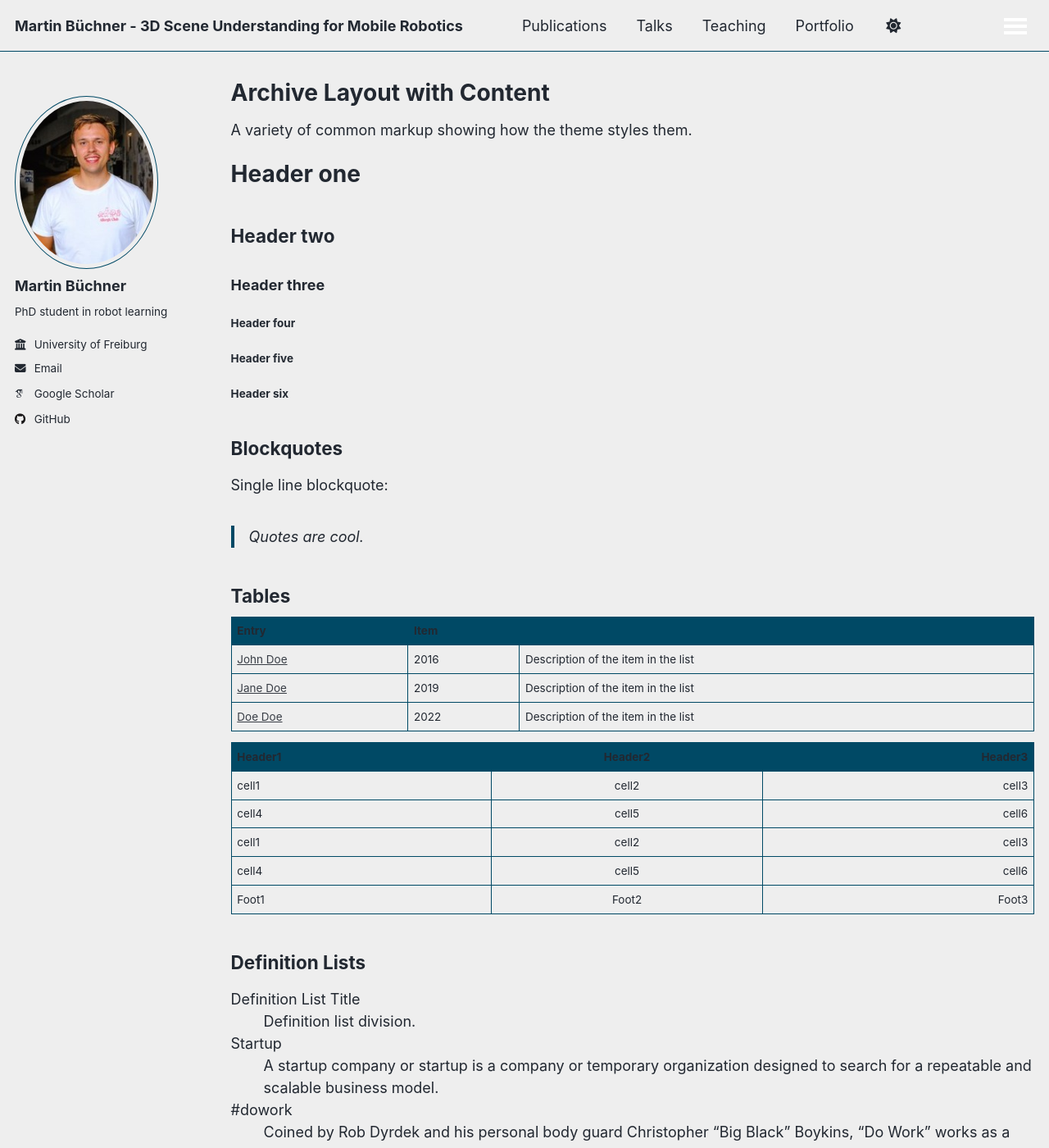
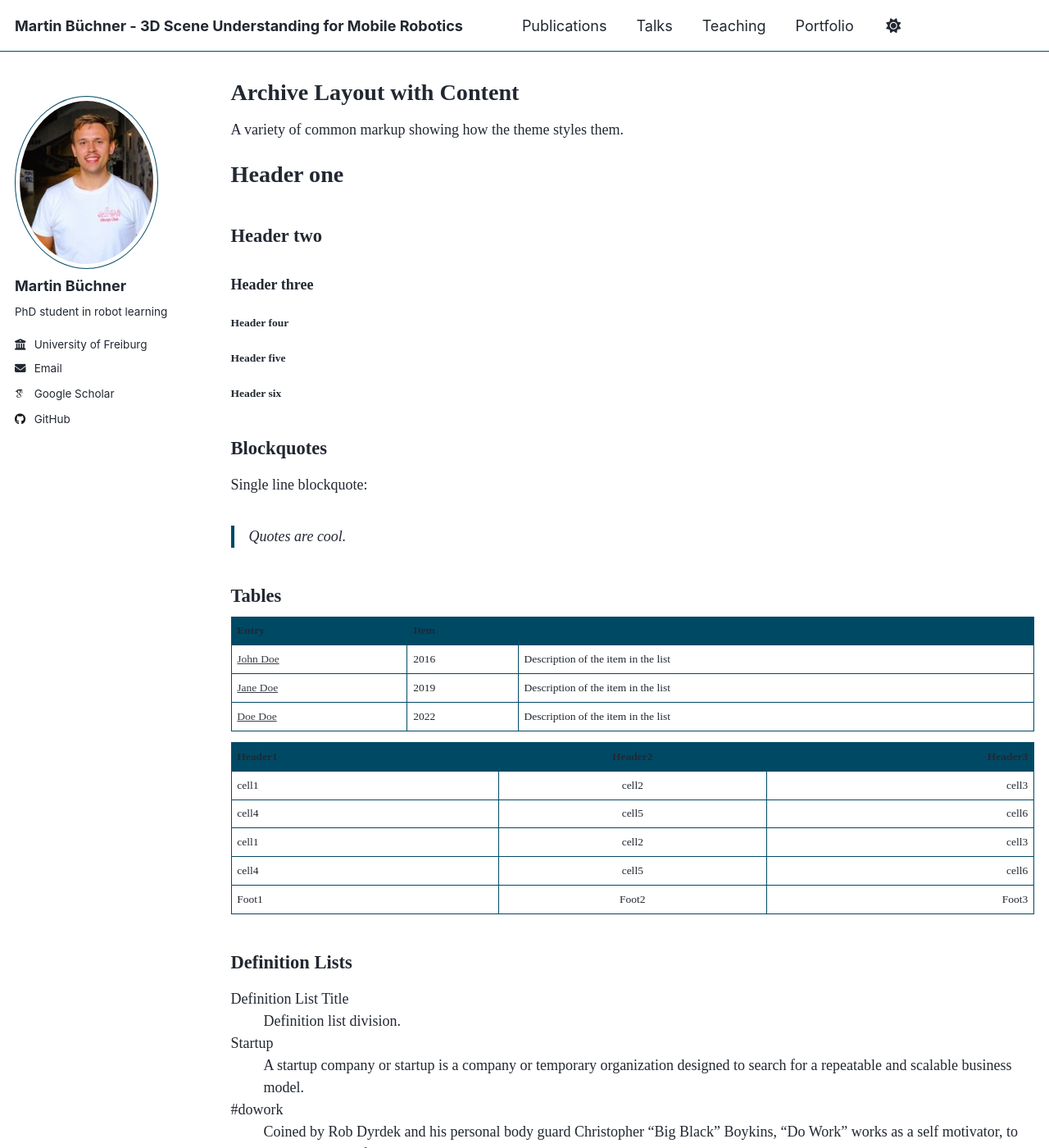
Before and after one commit to martinbchnr/martinbchnr.github.io, a Jekyll site: the page built from _pages/archive-layout-with-content.md, in a window 1280 px wide and 1400 px high. Shown: the whole window at 82% size. Built offline with Jekyll 4.4.1, drawn with Linux system fonts in a browser that asks for light colours; some web fonts are replaced; a script that is not in the unit is left out.

Commit message:
bg color and fonts

```diff
--- a/_sass/_themes.scss
+++ b/_sass/_themes.scss
@@ -39,8 +39,8 @@ $type-size-6                : 0.75em;   // ~12px
 $type-size-7                : 0.6875em; // ~11px
 $type-size-8                : 0.625em;  // ~10px
 
-$global-font-family         : $sans-serif;
-$header-font-family         : $sans-serif;
+$global-font-family         : var(--font-mono);
+$header-font-family         : var(--font-mono);
 $caption-font-family        : $serif;
 
 /* ==========================================================================
--- a/_sass/theme/_air_light.scss
+++ b/_sass/theme/_air_light.scss
@@ -8,7 +8,7 @@ $dark-primary-color         : mix(#000, $primary-color, 40%);
 $darker-primary-color       : mix(#000, $primary-color, 60%);
 $light-primary-color        : mix(#000, $primary-color, 50%);
 
-$background                 : #eeeeee;
+$background                 : #ffffff;
 $background-light           : mix(#fff, $background, 20%);
 $background-lighter         : mix(#fff, $background, 90%);
 $text                       : #222831;
```
